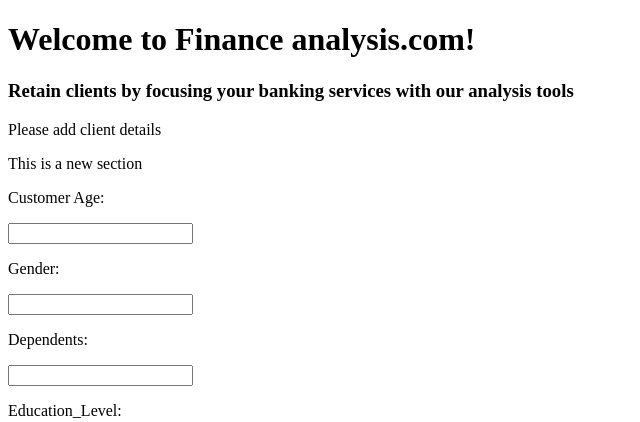
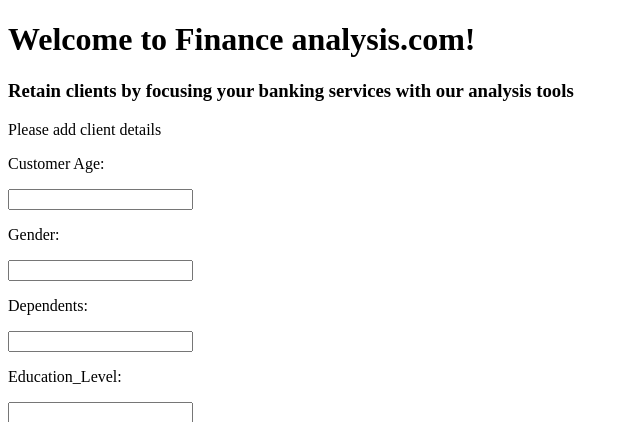
Before and after one commit to ym98274/ml_one, a Django app: page / in a window 1280 px wide. Shown: the top 422 px of the page, without its empty margins (0-640 px from the left). Run offline with Django 4.2, Linux system fonts and the light colour scheme.

Commit message:
updated index.html

```diff
--- a/templates/index.html
+++ b/templates/index.html
@@ -12,9 +12,6 @@
 
 
     <p>Please add client details </p>
-
-    <p> This is a new section</p>
-
 
     <form action= {%url 'result' %}>
 
```
Also changed, not shown: 1 other file.
